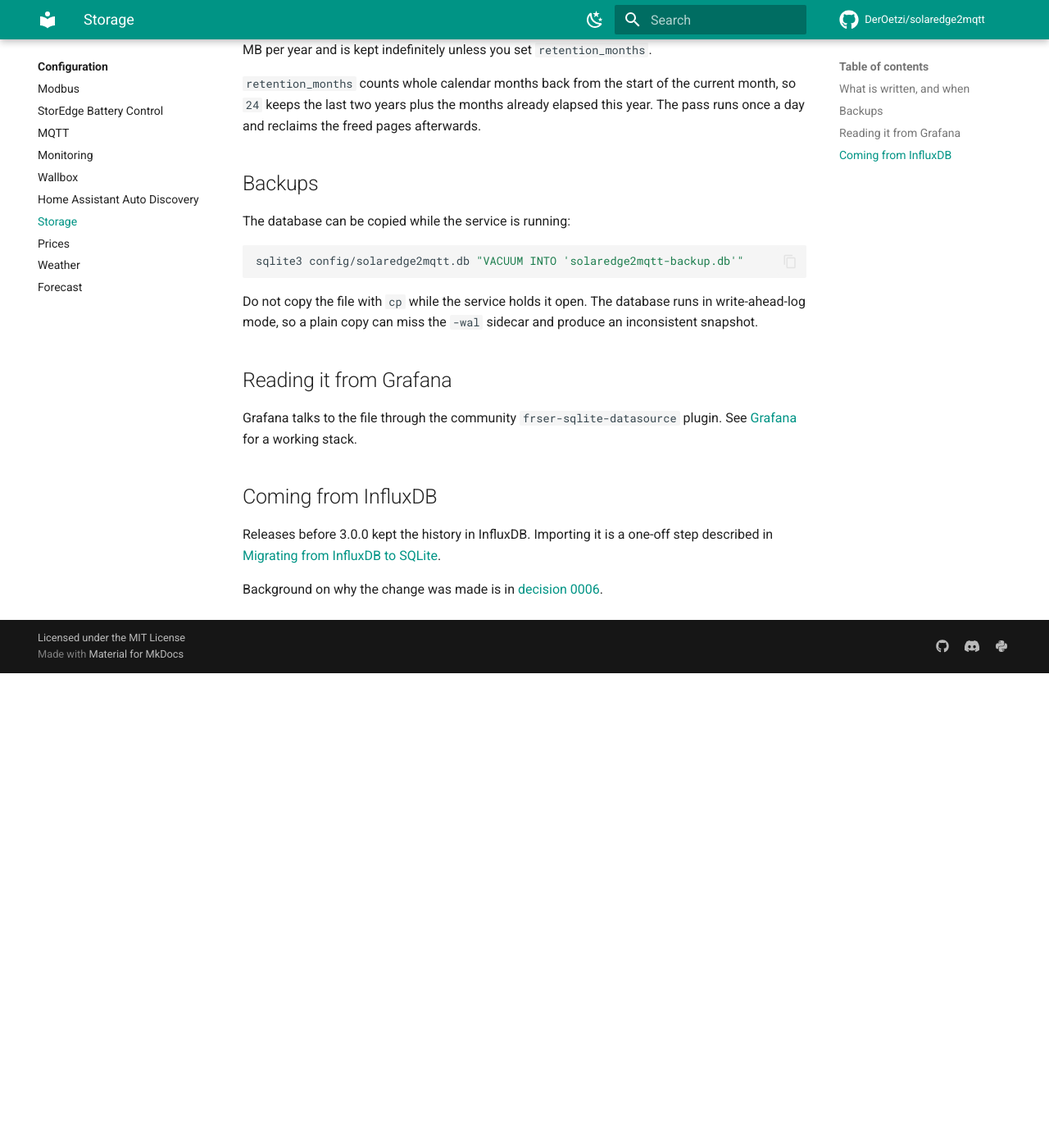
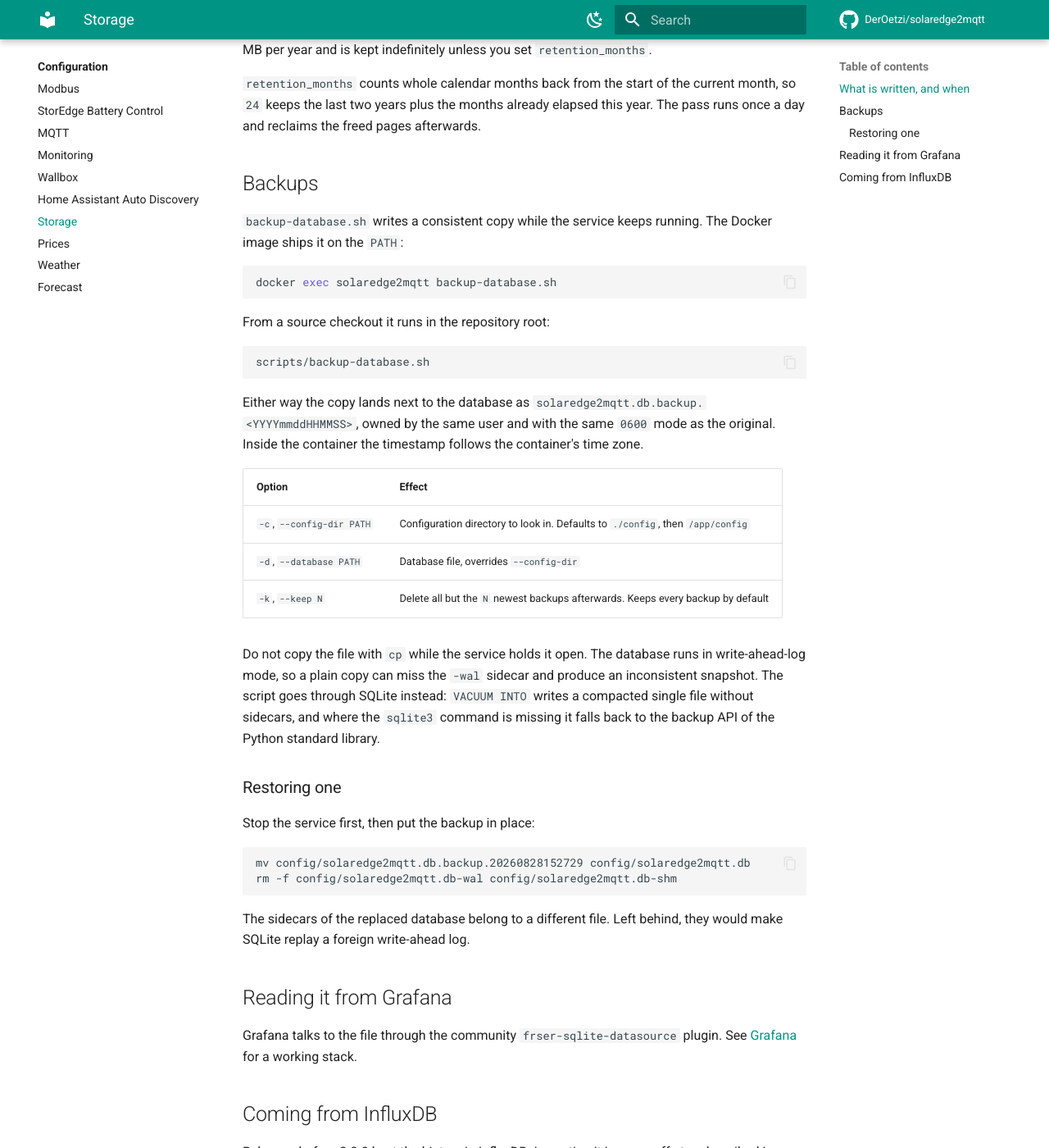
Before and after one commit to DerOetzi/solaredge2mqtt, an MkDocs documentation site: the page built from docs/configuration/storage.md, in a window 1280 px wide and 1400 px high, scrolled down 780 px. Shown: the whole window at 82% size. Built offline with MkDocs 1.6.1 and Material for MkDocs 9.7.7, drawn with Linux system fonts in a browser that asks for light colours; comment, search, counter and statistics services are not loaded; before the commit the page ends 1601 px from its top, so only the background shows below that.

Commit message:
feat: add a backup script for the storage database
The database is in write-ahead-log mode, so copying the file with cp while
the service holds it open can miss the -wal sidecar and yield an inconsistent
snapshot. backup-database.sh goes through SQLite instead: VACUUM INTO writes a
compacted single file without sidecars, with the backup API of the Python
standard library as a fallback where the sqlite3 command is missing.

The script runs from the repository root and inside the container, where the
image now ships it on the PATH and installs sqlite3 alongside gosu:

    docker exec solaredge2mqtt backup-database.sh

The copy lands next to the database as solaredge2mqtt.db.backup.<timestamp>.
Since docker exec defaults to root while the service runs as solaredge2mqtt,
the backup is handed to whoever owns the database and keeps its 0600 mode.

Co-Authored-By: Claude Opus 5 <noreply@anthropic.com>

````diff
--- a/docs/configuration/storage.md
+++ b/docs/configuration/storage.md
@@ -37,15 +37,46 @@ day and reclaims the freed pages afterwards.
 
 ## Backups
 
-The database can be copied while the service is running:
+`backup-database.sh` writes a consistent copy while the service keeps running. The Docker image
+ships it on the `PATH`:
 
 ```bash
-sqlite3 config/solaredge2mqtt.db "VACUUM INTO 'solaredge2mqtt-backup.db'"
+docker exec solaredge2mqtt backup-database.sh
 ```
+
+From a source checkout it runs in the repository root:
+
+```bash
+scripts/backup-database.sh
+```
+
+Either way the copy lands next to the database as
+`solaredge2mqtt.db.backup.<YYYYmmddHHMMSS>`, owned by the same user and with the same `0600`
+mode as the original. Inside the container the timestamp follows the container's time zone.
+
+| Option | Effect |
+|---|---|
+| `-c`, `--config-dir PATH` | Configuration directory to look in. Defaults to `./config`, then `/app/config` |
+| `-d`, `--database PATH` | Database file, overrides `--config-dir` |
+| `-k`, `--keep N` | Delete all but the `N` newest backups afterwards. Keeps every backup by default |
 
 Do not copy the file with `cp` while the service holds it open. The database runs in
 write-ahead-log mode, so a plain copy can miss the `-wal` sidecar and produce an inconsistent
-snapshot.
+snapshot. The script goes through SQLite instead: `VACUUM INTO` writes a compacted single file
+without sidecars, and where the `sqlite3` command is missing it falls back to the backup API of
+the Python standard library.
+
+### Restoring one
+
+Stop the service first, then put the backup in place:
+
+```bash
+mv config/solaredge2mqtt.db.backup.20260828152729 config/solaredge2mqtt.db
+rm -f config/solaredge2mqtt.db-wal config/solaredge2mqtt.db-shm
+```
+
+The sidecars of the replaced database belong to a different file. Left behind, they would make
+SQLite replay a foreign write-ahead log.
 
 ## Reading it from Grafana
 
````
Also changed, not shown: 2 other files.
